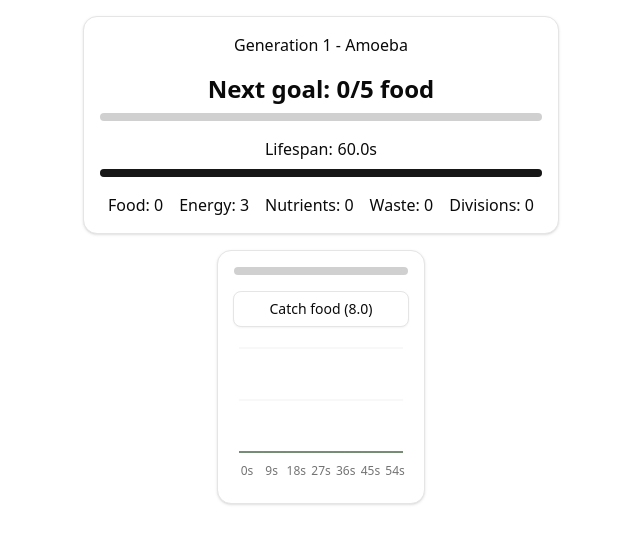
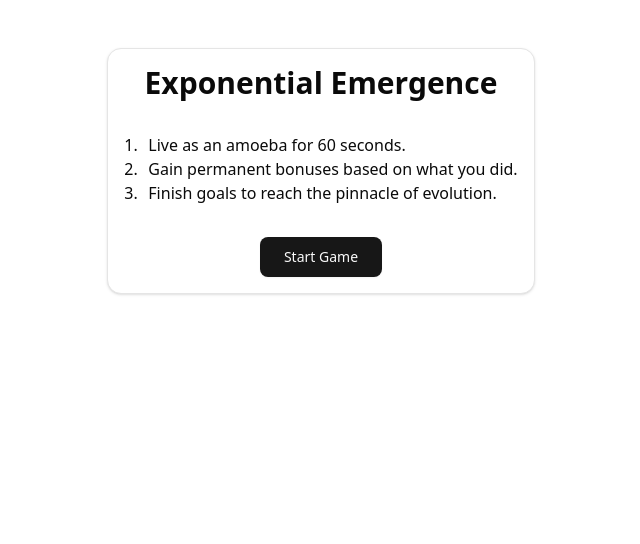
Before and after one commit to mmKALLL/exponential-emergence, a React (Vite) app: page / in a window 1280 px wide. Shown: the top 544 px of the page, without its empty margins (319-959 px from the left). Built offline with nearby package versions, Linux system fonts and the light colour scheme.

Commit message:
implement very simple main menu

```diff
--- a/src/components/game/screens/main-menu-screen.tsx
+++ b/src/components/game/screens/main-menu-screen.tsx
@@ -1,10 +1,24 @@
+import { Button } from '@/components/ui/button'
+import { Card } from '@/components/ui/card'
+import { Game } from '@/lib/gamestate-logic'
 import type { JSX } from 'react'
 
 export function MainMenuScreen(): JSX.Element {
   return (
-    <div className="main-container flex flex-col items-center p-4 gap-4">
-      <h1 className="text-3xl font-bold">Main Menu (wip)</h1>
-      {/* Add more main menu content here */}
-    </div>
+    <Card className="main-container flex flex-col items-center p-4 gap-4 mt-8">
+      <h1 className="text-3xl font-bold mb-4">Exponential Emergence</h1>
+      <div className="grid grid-cols-[1.5rem_1fr] mb-4">
+        <div>1.</div>
+        <div>Live as an amoeba for 60 seconds. </div>
+        <div>2.</div>
+        <div>Gain permanent bonuses based on what you did.</div>
+        <div>3.</div>
+        <div>Finish goals to reach the pinnacle of evolution.</div>
+      </div>
+
+      <Button size="lg" onClick={() => Game.startGame()}>
+        Start Game
+      </Button>
+    </Card>
   )
 }
--- a/src/lib/gamestate-logic.ts
+++ b/src/lib/gamestate-logic.ts
@@ -91,6 +91,10 @@ export const Game = {
     return Game.actionCards.filter((action) => action.displayed)
   },
 
+  startGame() {
+    gs.currentScreen = 'in-game'
+  },
+
   rebirth(newLevelName: LevelName) {
     // Reset all actions, do this before changing the level
     for (const action of Game.actionCards) {
--- a/src/lib/gamestate-utils.ts
+++ b/src/lib/gamestate-utils.ts
@@ -3,7 +3,7 @@ import type { GameState } from './types'
 
 export const initialGameState: GameState = {
   generation: 1,
-  currentScreen: 'in-game',
+  currentScreen: 'main-menu',
   currentLevel: 'amoeba',
   lifespanLeft: 60,
   runStarted: false,
```
